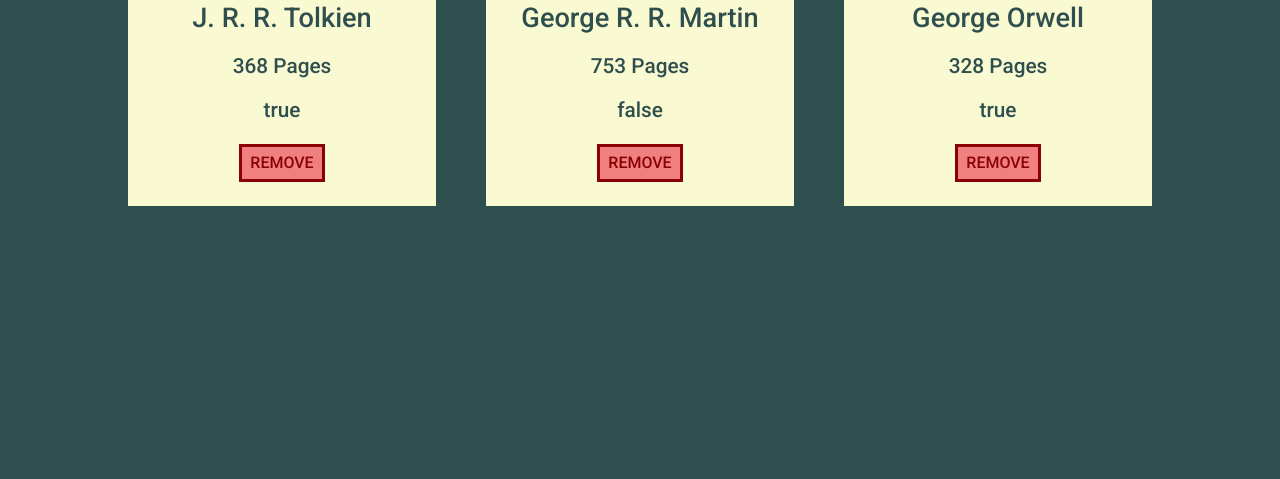
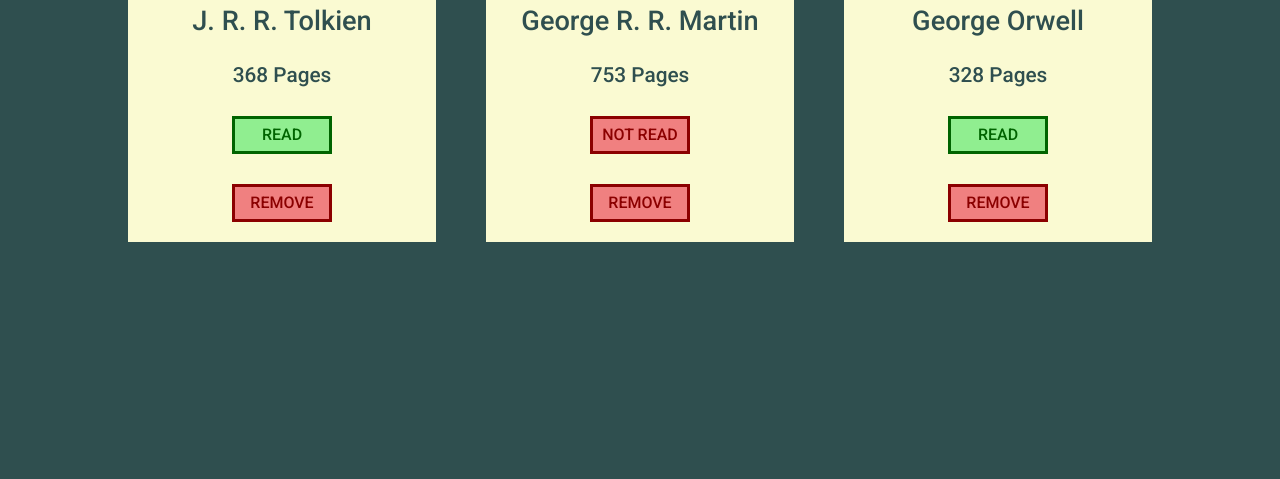
Before and after one commit to MarkR-Dev/library, a plain HTML site: page index.html in a window 1280 px wide. Shown: the part 321-800 px from the top of the page. Drawn offline with Linux system fonts and the light colour scheme.

Commit message:
Add read status toggle

```diff
--- a/css/style.css
+++ b/css/style.css
@@ -45,19 +45,20 @@
 
     display: grid;
     grid-template-columns: repeat(auto-fill, minmax(270px, 1fr));
-    grid-auto-rows: 280px;
     gap: 50px;
 }
 
 .book-card {
     background-color: var(--theme-color);
     color: var(--background);
+    padding: 20px;
 
     display: flex;
     flex-direction: column;
     justify-content: space-evenly;
     align-items: center;
     text-align: center;
+    gap: 30px;
 }
 
 .book-title {
@@ -70,10 +71,28 @@
     font-weight: 500;
 }
 
-.book-pages,
-.book-has-read {
+.book-pages{
     font-size: 1.3rem;
     font-weight: 500;
+}
+
+.book-has-read {
+    cursor: pointer;
+    padding: 8px;
+    font-weight: 500;
+    width: 100px;
+}
+
+.read {
+    color: darkgreen;
+    background-color: lightgreen;
+    border: 3px solid darkgreen;
+}
+
+.not-read {
+    color: darkred;
+    background-color: lightcoral;
+    border: 3px solid darkred;
 }
 
 .remove-book {
@@ -83,6 +102,7 @@
     cursor: pointer;
     font-weight: 500;
     background-color: lightcoral;
+    width: 100px;
 }
 
 ::backdrop{
--- a/script.js
+++ b/script.js
@@ -4,7 +4,6 @@
 const addBookButton = document.querySelector("#add-book-button");
 const modal = document.querySelector("dialog");
 const cancelFormButton = document.querySelector(".cancel");
-// const submitFormButton = document.querySelector(".submit");
 const addBookForm = document.querySelector("form");
 
 addBookButton.addEventListener("click", () => {
@@ -23,9 +22,6 @@
 });
 
 addBookForm.addEventListener("submit", event => {
-    //event.preventDefault();
-    //modal.close();
-
     const inputTitle = document.querySelector("#title").value;
     const inputAuthor = document.querySelector("#author").value;
     const inputPages = document.querySelector("#pages").value;
@@ -49,6 +45,20 @@
     this.hasRead = hasRead;
 }
 
+Book.prototype.toggleReadStatus = function(event){
+    this.hasRead = !this.hasRead;
+
+    if(this.hasRead === true){
+        event.target.textContent = "READ";
+        event.target.classList.add("read");
+        event.target.classList.remove("not-read");
+    }else{
+        event.target.textContent = "NOT READ";
+        event.target.classList.add("not-read");
+        event.target.classList.remove("read");
+    }
+}
+
 function addBookToLibrary(title, author, pages, hasRead) {
     const book = new Book(title, author, pages, hasRead);
     myLibrary.push(book);
@@ -70,7 +80,7 @@
         const bookTitle = document.createElement("p");
         const bookAuthor = document.createElement("p");
         const bookPages = document.createElement("p");
-        const bookHasRead = document.createElement("p");
+        const bookHasRead = document.createElement("button");
         const removeBookButton = document.createElement("button");
 
         bookCard.classList.add("book-card");
@@ -85,8 +95,29 @@
         bookPages.textContent = `${book.pages} Pages`;
         bookPages.classList.add("book-pages");
 
-        bookHasRead.textContent = book.hasRead;
+        if(book.hasRead === true){
+            bookHasRead.textContent = "READ";
+            bookHasRead.classList.add("read");
+            bookHasRead.classList.remove("not-read");
+        }else{
+            bookHasRead.textContent = "NOT READ";
+            bookHasRead.classList.add("not-read");
+            bookHasRead.classList.remove("read");
+        }
+
+        // Arrow function is used so that the this context remains as the
+        // book object when calling the toggle method
+        //
+        // bookHasRead.classList.add("book-has-read");
+        // bookHasRead.addEventListener("click", (event) => {
+        //     book.toggleReadStatus(event);
+        // });
+
+        // Bind is used to keep the this context bound to the book obj
+        // when calling the method, an arrow function or closing function
+        // will have also worked
         bookHasRead.classList.add("book-has-read");
+        bookHasRead.addEventListener("click", book.toggleReadStatus.bind(book));
 
         removeBookButton.textContent = "REMOVE";
         removeBookButton.classList.add("remove-book");
```
Also changed, not shown: index.html (+0 -1 lines).
